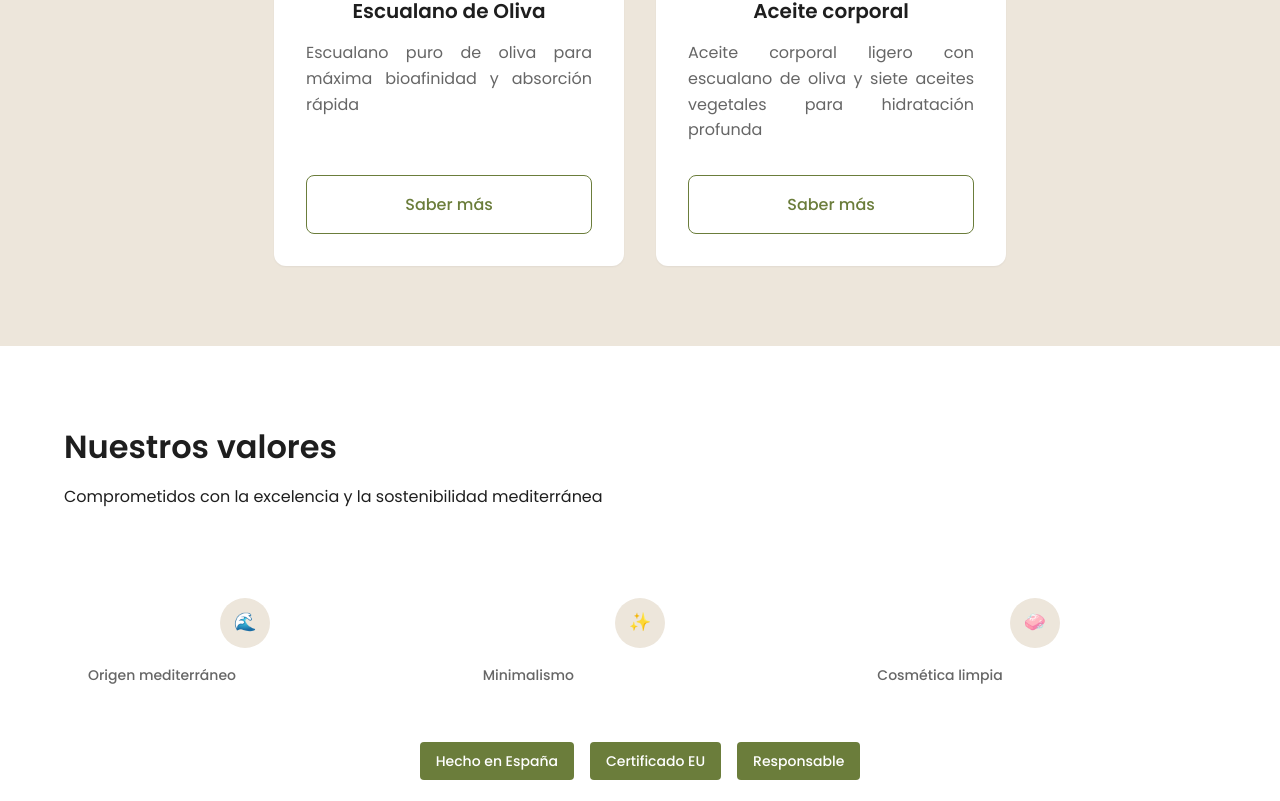
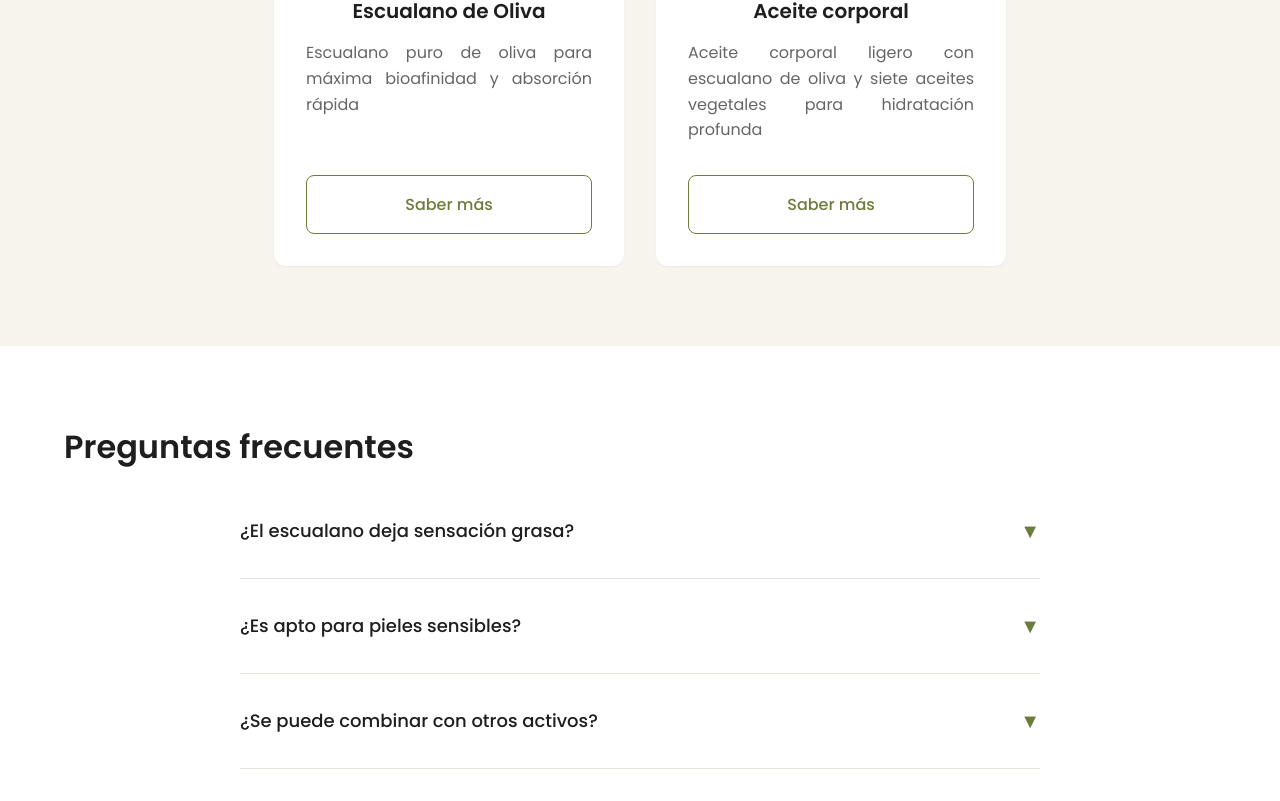
Before and after one commit to feergalope/enalo-web, a React (Vite) app: page / in a window 1280 px wide. Shown: the part 1996-2797 px from the top of the page. Built offline with nearby package versions, Linux system fonts and the light colour scheme.

Commit message:
feat: update home page

```diff
--- a/src/routes/Home.tsx
+++ b/src/routes/Home.tsx
@@ -26,60 +26,6 @@ const ProductsGrid = styled.div`
   }
 `;
 
-const BrandValues = styled.div`
-  display: grid;
-  grid-template-columns: repeat(auto-fit, minmax(200px, 1fr));
-  gap: ${theme.space.xl};
-  margin-top: ${theme.space.xxxl};
-
-  @media (max-width: ${theme.breakpoints.mobile}) {
-    grid-template-columns: 1fr;
-    gap: ${theme.space.lg};
-  }
-`;
-
-const BrandValue = styled(motion.div)`
-  text-align: center;
-  padding: ${theme.space.lg};
-`;
-
-const ValueIcon = styled.div`
-  width: 50px;
-  height: 50px;
-  background: ${theme.colors.softBeige};
-  border-radius: ${theme.radius.full};
-  display: flex;
-  align-items: center;
-  justify-content: center;
-  margin: 0 auto ${theme.space.md};
-  font-size: ${theme.fonts.sizes.lg};
-  color: ${theme.colors.olive};
-`;
-
-const ValueText = styled.p`
-  color: ${theme.colors.textSecondary};
-  font-size: ${theme.fonts.sizes.sm};
-  font-weight: ${theme.fonts.weights.medium};
-  margin: 0;
-  text-align: justify;
-`;
-
-const BadgesContainer = styled.div`
-  display: flex;
-  justify-content: center;
-  gap: ${theme.space.md};
-  margin-top: ${theme.space.xl};
-  flex-wrap: wrap;
-`;
-
-const Badge = styled.span`
-  background: ${theme.colors.olive};
-  color: ${theme.colors.white};
-  padding: ${theme.space.sm} ${theme.space.md};
-  border-radius: ${theme.radius.sm};
-  font-size: ${theme.fonts.sizes.sm};
-  font-weight: ${theme.fonts.weights.medium};
-`;
 
 export const Home: React.FC = () => {
   const { t } = useTranslations();
@@ -91,31 +37,13 @@ export const Home: React.FC = () => {
     aboutSubtitle: t('about.subtitle'),
     productsTitle: t('products.title'),
     productsSubtitle: t('products.subtitle'),
-    brandTitle: t('brand.title'),
-    brandSubtitle: t('brand.subtitle'),
-    faqTitle: t('faq.title'),
-    brandValues: {
-      mediterranean: t('brand.values.mediterranean'),
-      minimal: t('brand.values.minimal'),
-      clean: t('brand.values.clean')
-    },
-    badges: {
-      spain: t('brand.badges.spain'),
-      eur: t('brand.badges.eur'),
-      responsible: t('brand.badges.responsible')
-    }
+    faqTitle: t('faq.title')
   };
 
   useEffect(() => {
     setIsLoaded(true);
     trackPageView('/');
   }, []);
-
-  const brandValues = [
-    { key: 'mediterranean', icon: '🌊' },
-    { key: 'minimal', icon: '✨' },
-    { key: 'clean', icon: '🧼' },
-  ];
 
   if (!isLoaded) {
     return null;
@@ -126,7 +54,7 @@ export const Home: React.FC = () => {
       <SEO />
       <Hero />
 
-      <Section id="beneficios" background="beige">
+      <Section id="beneficios" background="softBeige">
         <motion.div
           initial={{ opacity: 0, y: 30 }}
           whileInView={{ opacity: 1, y: 0 }}
@@ -139,7 +67,7 @@ export const Home: React.FC = () => {
         </motion.div>
       </Section>
 
-      <Section background="softBeige">
+      <Section background="beige">
         <motion.div
           initial={{ opacity: 0, y: 30 }}
           whileInView={{ opacity: 1, y: 0 }}
@@ -167,37 +95,6 @@ export const Home: React.FC = () => {
           viewport={{ once: true, margin: '-100px' }}
           transition={{ duration: 0.6 }}
         >
-          <h2>{translations.brandTitle}</h2>
-          <p>{translations.brandSubtitle}</p>
-          <BrandValues>
-            {brandValues.map((value, index) => (
-              <BrandValue
-                key={value.key}
-                initial={{ opacity: 0, y: 30 }}
-                whileInView={{ opacity: 1, y: 0 }}
-                viewport={{ once: true, margin: '-50px' }}
-                transition={{ duration: 0.6, delay: index * 0.1 }}
-              >
-                <ValueIcon>{value.icon}</ValueIcon>
-                <ValueText>{translations.brandValues[value.key as keyof typeof translations.brandValues]}</ValueText>
-              </BrandValue>
-            ))}
-          </BrandValues>
-          <BadgesContainer>
-            <Badge>{translations.badges.spain}</Badge>
-            <Badge>{translations.badges.eur}</Badge>
-            <Badge>{translations.badges.responsible}</Badge>
-          </BadgesContainer>
-        </motion.div>
-      </Section>
-
-      <Section background="beige">
-        <motion.div
-          initial={{ opacity: 0, y: 30 }}
-          whileInView={{ opacity: 1, y: 0 }}
-          viewport={{ once: true, margin: '-100px' }}
-          transition={{ duration: 0.6 }}
-        >
           <h2>{translations.faqTitle}</h2>
           <FAQ />
         </motion.div>
```
